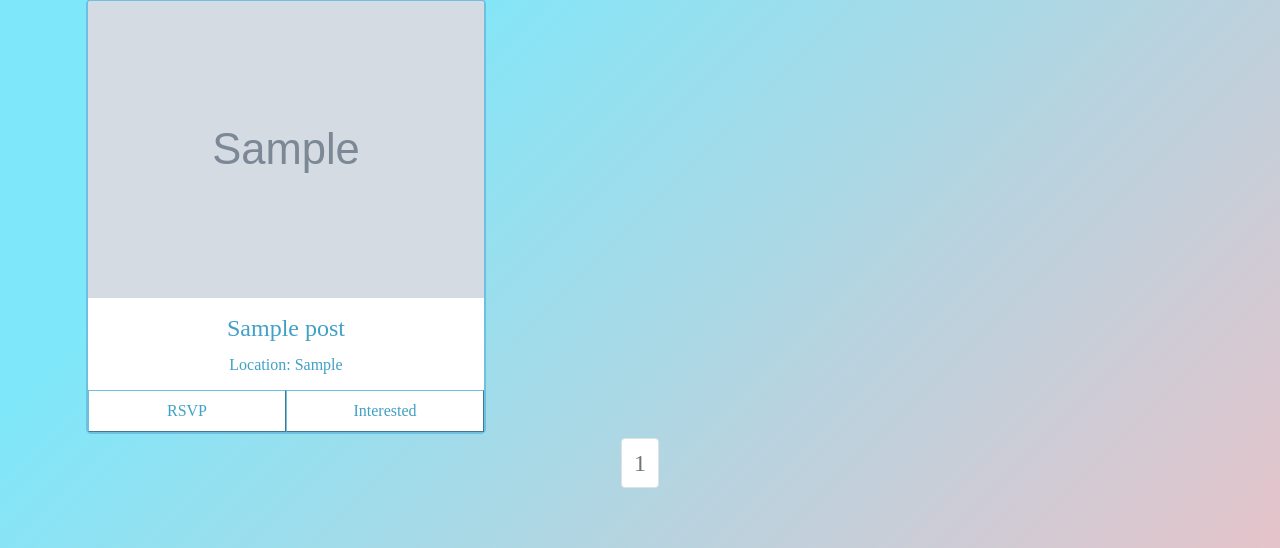
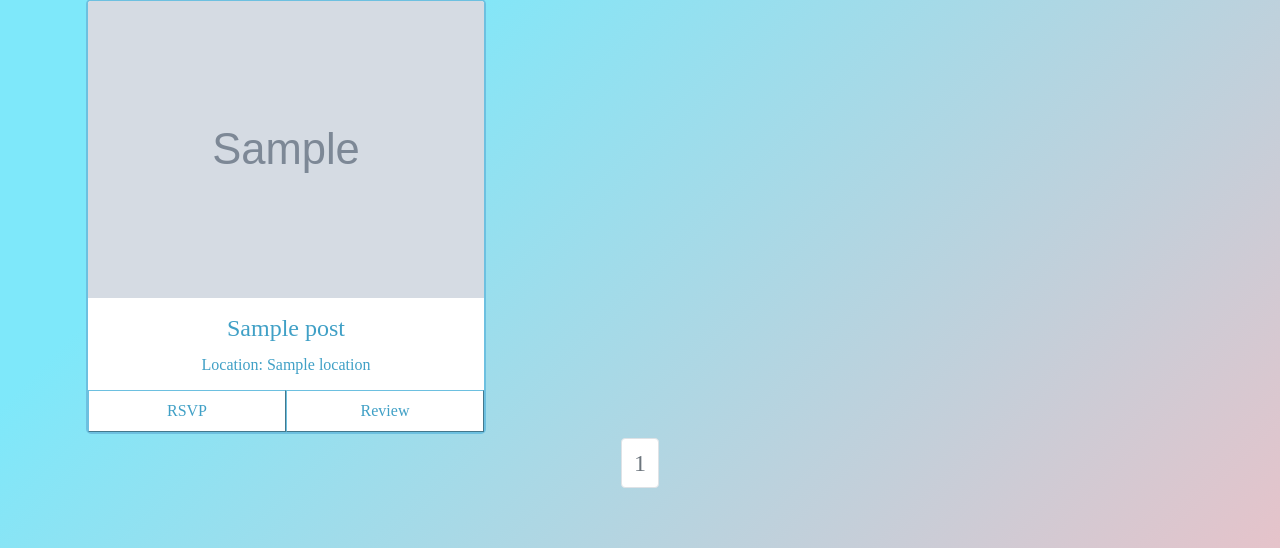
Before and after one commit to binod164/Joy, a Flask app: template myapp/templates/index.html in a window 1280 px wide. Shown: the part 135-683 px from the top of the page. Run offline with Flask 2, Linux system fonts and the light colour scheme; tables that the repository leaves empty hold one stand-in row (values such as "Sample post"); the template is opened without the code that fills it: values that come from a table or form of the project are taken from there, most other values are stand-ins (such as "Sample title", 1, 10 or a date in 2020); grey boxes marked "Sample" are stand-in pictures; parts of the project's set-up code (start-up, migrations or seed data) failed here and were passed over.

Commit message:
Add review button

```diff
--- a/myapp/__init__.py
+++ b/myapp/__init__.py
@@ -18,8 +18,8 @@
 
 
 # set up connection to db
-app.config['SQLALCHEMY_DATABASE_URI'] = "postgresql://localhost:5432/myevent2"
-# app.config['SQLALCHEMY_DATABASE_URI'] = os.getenv('DATABASE_URL').replace("://", "ql://", 1)
+# app.config['SQLALCHEMY_DATABASE_URI'] = "postgresql://localhost:5432/myevent2"
+app.config['SQLALCHEMY_DATABASE_URI'] = os.getenv('DATABASE_URL').replace("://", "ql://", 1)
 app.config['SQLALCHEMY_TRACK_MODIFICATIONS'] = False
 
 db = SQLAlchemy(app)
--- a/myapp/templates/account.html
+++ b/myapp/templates/account.html
@@ -18,7 +18,7 @@
                     </div>
                     <div class = "rsvp">
                         <button>RSVP</button><br>
-                        <button>Interested</button><br>
+                        <button>Review</button><br>
                     </div>
                 </div>
                 {% endif %}
--- a/myapp/templates/index.html
+++ b/myapp/templates/index.html
@@ -17,7 +17,7 @@
                     </div>
                     <div class = "rsvp">
                         <button>RSVP</button><br>
-                        <button>Interested</button><br>
+                        <button>Review</button><br>
                     </div>
                 </div>
             {% endfor %}
```
Also changed, not shown: README.md (added).
